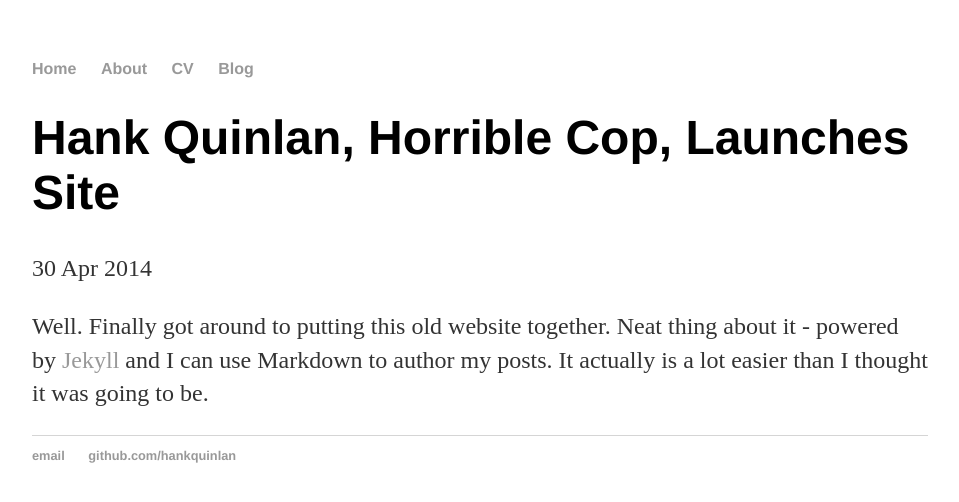
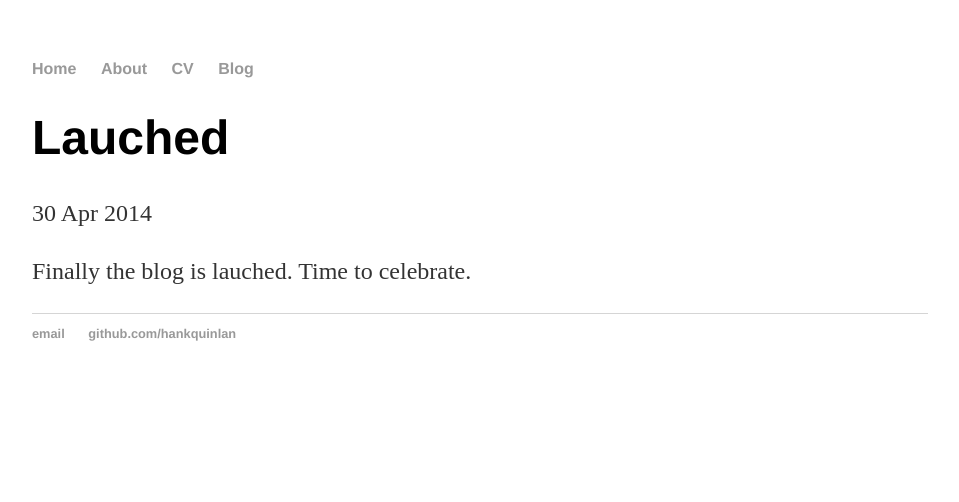
Before and after one commit to grandsc2/grandsc2.github.io, a Jekyll site: the page built from _posts/2014-04-30-hank-quinlan-site-launched.md, in a window 1280 px wide. Shown: the top 502 px of the page, without its empty margins (160-1119 px from the left). Built offline with Jekyll 4.4.1, drawn with Linux system fonts in a browser that asks for light colours.

Commit message:
Update 2014-04-30-hank-quinlan-site-launched.md

```diff
--- a/_posts/2014-04-30-hank-quinlan-site-launched.md
+++ b/_posts/2014-04-30-hank-quinlan-site-launched.md
@@ -1,7 +1,7 @@
 ---
 layout: post
-title: "Hank Quinlan, Horrible Cop, Launches Site"
+title: "Lauched"
 date: 2014-04-30
 ---
 
-Well. Finally got around to putting this old website together. Neat thing about it - powered by [Jekyll](http://jekyllrb.com) and I can use Markdown to author my posts. It actually is a lot easier than I thought it was going to be.
+Finally the blog is lauched. Time to celebrate.
```
